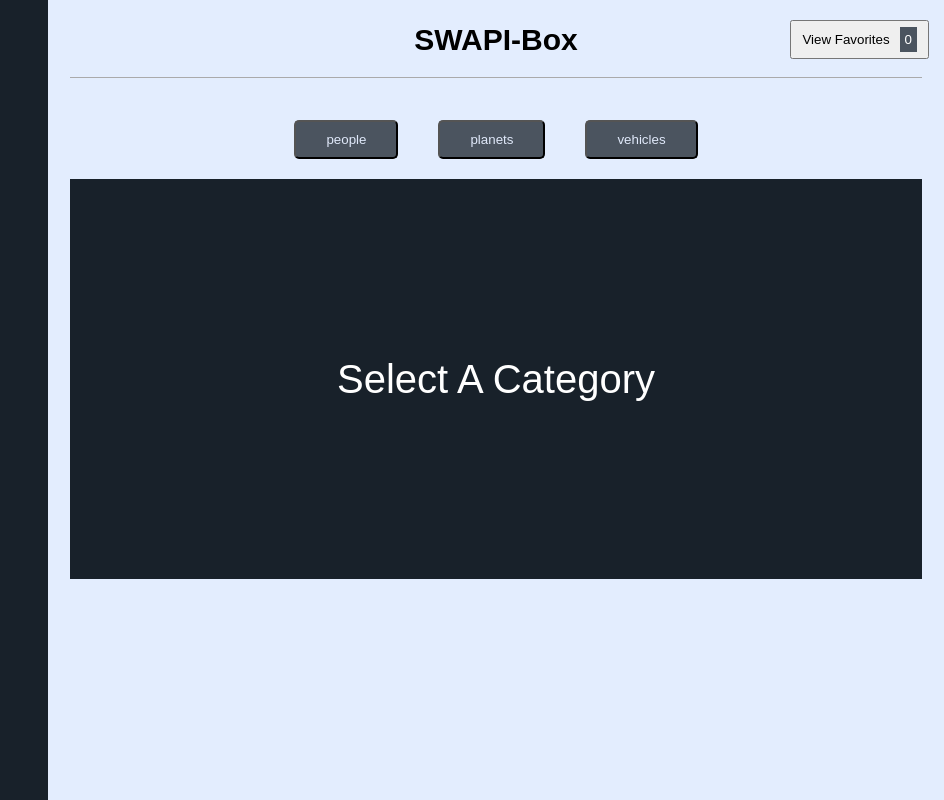
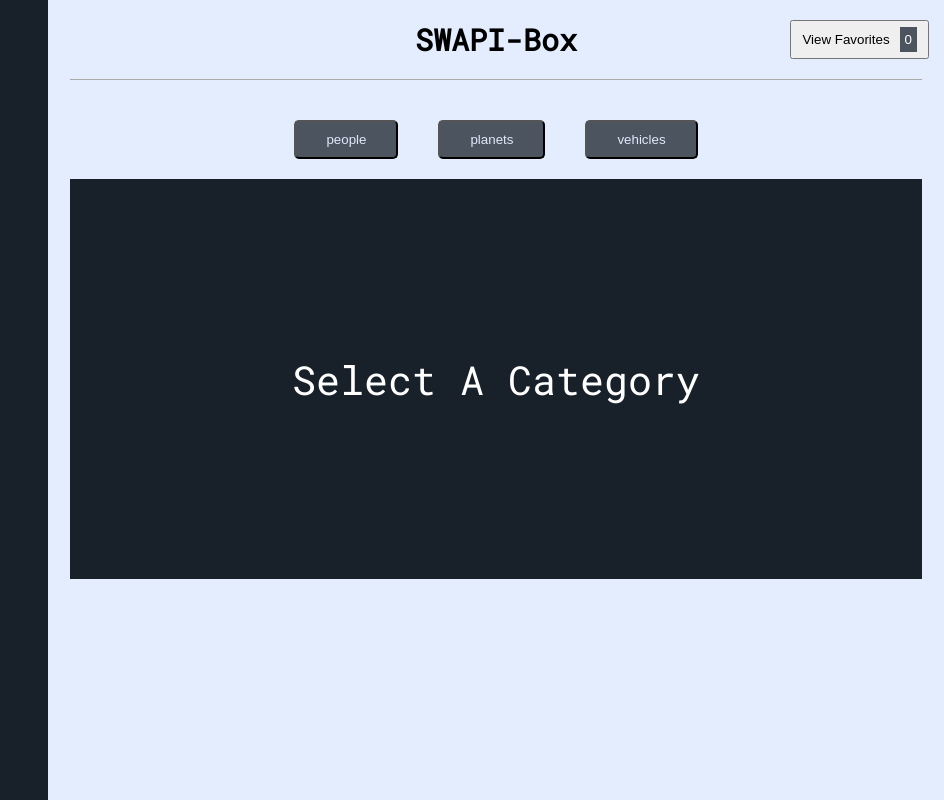
Before and after one commit to JSweet314/SWAPI-box, a React (Create React App) app: page / in a window 1280 px wide. Shown: the whole page, without its empty margins (336-1280 px from the left). Built offline with nearby package versions, Linux system fonts and the light colour scheme; no server answers.

Commit message:
Add font family Roboto Mono

```diff
--- a/public/index.html
+++ b/public/index.html
@@ -6,6 +6,7 @@
     <meta name="theme-color" content="#000000">
     <link rel="manifest" href="%PUBLIC_URL%/manifest.json">
     <link rel="shortcut icon" href="%PUBLIC_URL%/favicon.ico">
+    <link href="https://fonts.googleapis.com/css?family=Roboto+Mono" rel="stylesheet">
     <title>React App</title>
   </head>
   <body>
--- a/src/components/App/App.css
+++ b/src/components/App/App.css
@@ -3,6 +3,7 @@
   grid-template-columns: 30% 70%;
   grid-template-rows: 10% 90%;
   height: 100vh;
+  font-family: 'Roboto Mono', monospace;
 }
 
 .header {
--- a/src/components/ScrollingText/ScrollingText.css
+++ b/src/components/ScrollingText/ScrollingText.css
@@ -1,6 +1,6 @@
 .scrolling-text {
-  padding: 1rem;
+  padding: 2rem;
   background-color: #18212A;
   color: #fff;
-  font-size: 2rem;
+  font-size: 1.5rem;
 }
```
